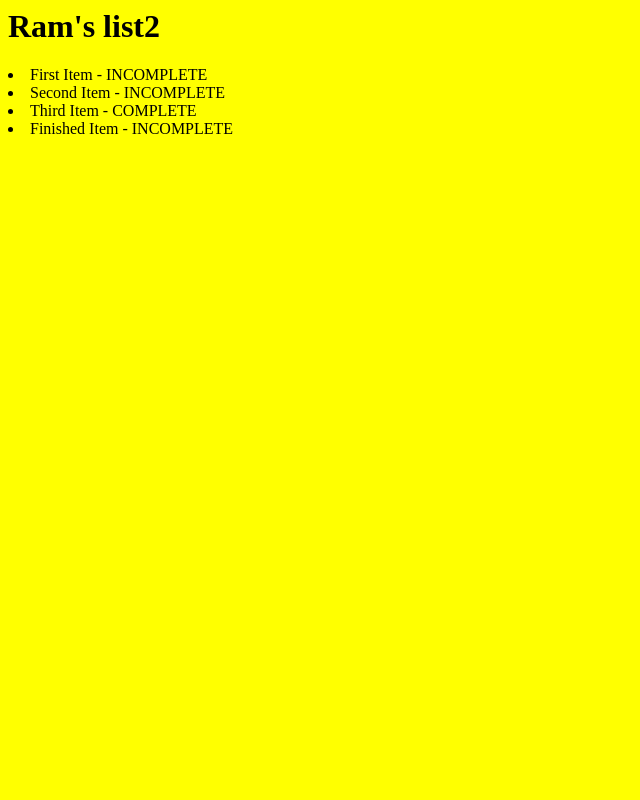
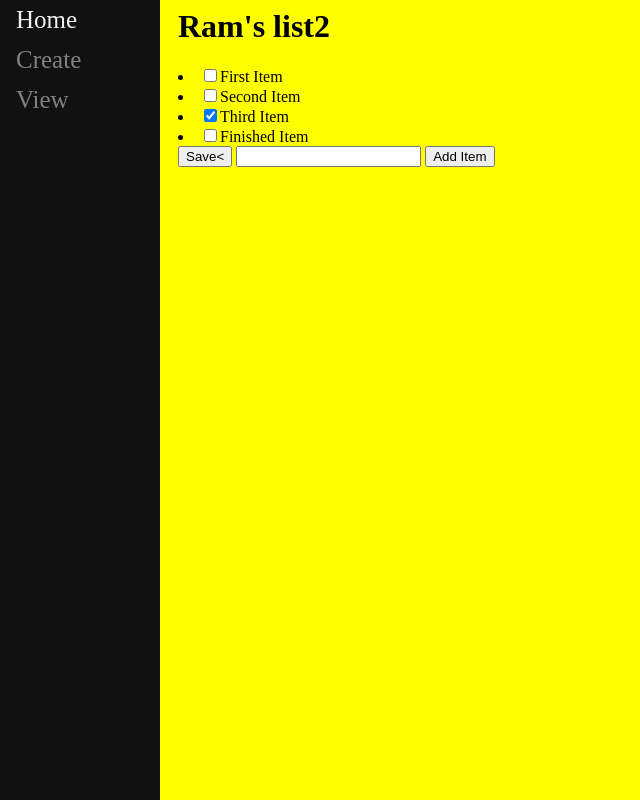
Before and after one commit to RamgopalYalla/To-do-List-App, a Django app: page /2 in a window 1280 px wide. Shown: the whole page, without its empty margins (0-640 px from the left). Run offline with Django 3.2, Linux system fonts and the light colour scheme; data comes from the database, SQL or seed files in the repository; both versions use the stored data as it was after the commit.

Commit message:
My first website

```diff
--- /dev/null
+++ b/webapp01/forms.py
@@ -0,0 +1,6 @@
+from django import forms
+
+
+class CreateNewList(forms.Form):
+    name = forms.CharField(label="Name", max_length=200)
+    check = forms.BooleanField(required=False)
--- a/webapp01/templates/webapp01/base.html
+++ b/webapp01/templates/webapp01/base.html
@@ -1,9 +1,42 @@
 <html>
 <head>
+    <style type="text/css">
+        .sidenav {
+            height:100%;
+            width:160px;
+            position: fixed;
+            z-index:1;
+            top:0;
+            Left:0;
+            background-color:#111;
+            overflow-top:20px;
+        }
+        .sidenav a {
+            padding:6px 8px 6px 16px;
+            text-decoration: none;
+            font-size:25px;
+            color: #818181;
+            display:block;
+        }
+        .sidenav a:hover{
+            color:#f1f1f1;
+        }
+
+        .main{
+            margin-left:160px;
+            padding: 0px 10px;
+        }
+    </style>
+
     <title>{% block title %}Ram's Website{% endblock %}</title>
 </head>
 <body style="background-color:yellow">
-    <div id="content" , name="content">
+    <div class="sidenav">
+        <a href="/home">Home</a>
+        <a href="/create">Create</a>
+        <a href="/2">View</a>
+    </div>
+    <div id="content" , name="content", class="main">
         {% block content %}
         {% endblock %}
     </div>
--- a/webapp01/templates/webapp01/list.html
+++ b/webapp01/templates/webapp01/list.html
@@ -3,14 +3,19 @@
 
 {% block content %}
     <h1>{{ls.name}}</h1>
+    <form method="post" action="#">
+        {% csrf_token %}
          <u1>
              {% for item in ls.item_set.all %}
-
                 {% if item.complete == True %}
-            <li>{{item.text}} - COMPLETE</li>
+                    <li><input type="checkbox", value="clicked", name="c{{item.id}}"checked>{{item.text}}</li>
                 {% else %}
-            <li>{{item.text}} - INCOMPLETE</li>
+                    <li><input type="checkbox", value="clicked", name="c{{item.id}}">{{item.text}}</li>
                 {% endif %}
              {% endfor %}
          </u1>
+        <button type="submit", name="save", value="save">Save<</button>
+        <input type="text", name="new"></input>
+        <button type="submit", name="newItem", value="newItem">Add Item</button>
+    </form>
 {% endblock %}
--- a/webapp01/urls.py
+++ b/webapp01/urls.py
@@ -3,6 +3,7 @@ from . import views
 
 urlpatterns = [
     path("<int:id>", views.index, name="index"),
-    path("", views.home, name="home")
+    path("", views.home, name="home"),
+    path("create/", views.create, name="create"),
 
 ]
--- a/webapp01/views.py
+++ b/webapp01/views.py
@@ -1,12 +1,51 @@
 from django.shortcuts import render
-from django.http import HttpResponse
+from django.http import HttpResponse, HttpResponseRedirect
 from .models import ToDolist, Item
+from .forms import CreateNewList
 
 
 def index(response, id):
     ls = ToDolist.objects.get(id=id)
-    return render(response, "webapp01/list.html", {"ls":ls})
+
+    if response.method == "POST":
+        print(response.POST)
+        if response.POST.get("save"):
+            for item in ls.item_set.all():
+                if response.POST.get("c" + str(item.id)) == "clicked":
+                    item.complete = True
+                else:
+                    item.complete = False
+                item.save()
+
+        elif response.POST.get("newItem"):
+            txt = response.POST.get("new")
+
+            if len(txt) > 2:
+                ls.item_set.create(text=txt, complete=False)
+            else:
+                print("invalid")
+
+
+
+    return render(response, "webapp01/list.html", {"ls": ls})
 
 
 def home(response):
-    return render(response, "webapp01/home.html", {"name": "test"})
+    return render(response, "webapp01/home.html", {})
+
+
+def create(response):
+    if response.method == "POST":
+        form = CreateNewList(response.POST)
+
+        if form.is_valid():
+            n = form.cleaned_data["name"]
+            t = ToDolist(name=n)
+            t.save()
+
+        return HttpResponseRedirect("/%i" %t.id)
+
+    else:
+        form = CreateNewList()
+
+    return render(response, "webapp01/create.html", {"form": form})
```
Also changed, not shown: webapp01/templates/webapp01/create.html (added, +10 -0 lines), db.sqlite3. Lines whose indentation alone changed are shown as unchanged.
